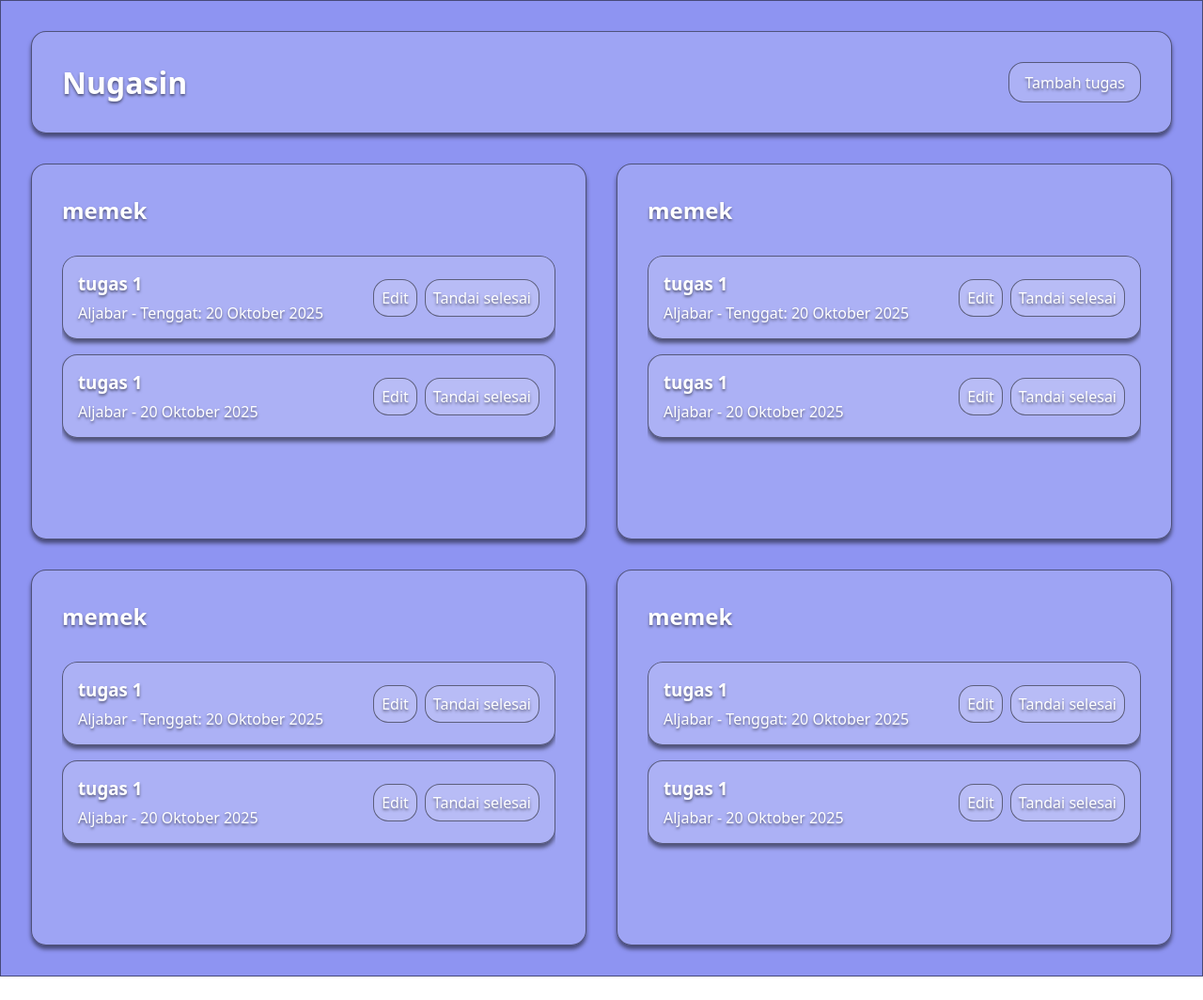
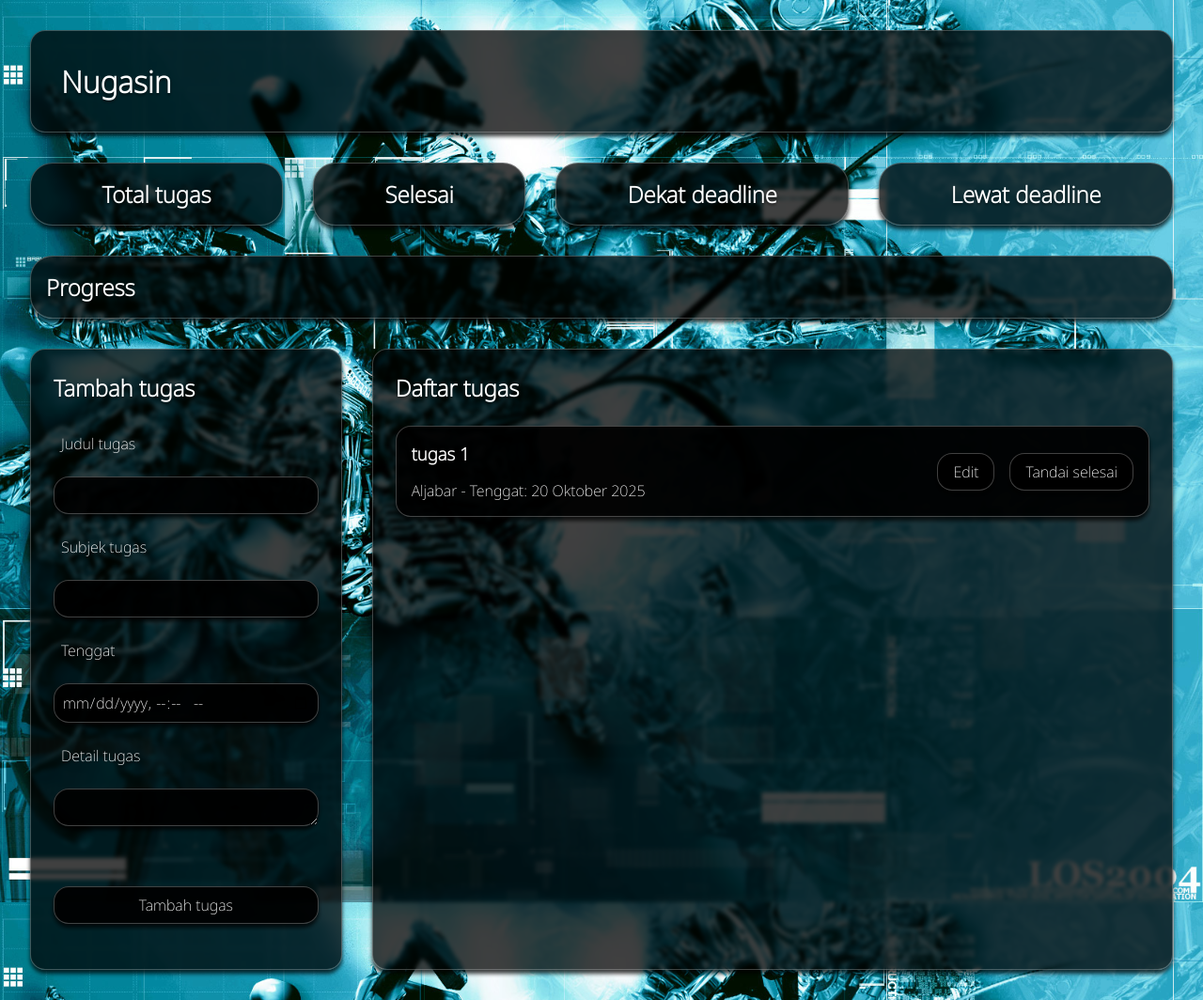
Before and after one commit to antasenaw/Nugasin, a plain HTML site: page index.html in a window 1280 px wide. Shown: the whole page at 94% size. Before the commit the page ends 1039 px from the top, so only its background shows below. Drawn offline with Linux system fonts and the light colour scheme; a script that the page names is missing.

Commit message:
Redesigned the UI

```diff
--- a/css/main.css
+++ b/css/main.css
@@ -1,67 +1,43 @@
 @import url('./reset.css');
-/* @import url('./input.css'); */
 
-
-.header-container,
-/* .main-container, */
-.task-container,
-/* .task-row, */
-/* h2, */
-/* .task-item-container, */
-li,
-.add-button,
-.close-btn,
-.submit-task-btn,
-.add-task-container,
-/* input, textarea, */
-.add-task-header,
-.body-container
-{
-  border: solid 1px rgba(0,0,0,.5);
-  /* border: solid 1px rgba(255,255,255,0.155); */
-  border-radius: 1rem;
-  box-shadow: 0px 4px 4px rgba(0,0,0,0.5);
-  /* margin: 1rem; */
+/* Font Face */
+@font-face {
+    font-family: "Noto Sans Extralight";
+    src: url("../assets/fonts/NotoSans-Extralight.ttf") format("truetype");
 }
 
-.header-container,
-.task-container
- {
-  background-color: rgba(255,255,255,0.15);
+body {
+  font-family: "Noto Sans Extralight", Arial, Helvetica, sans-serif;
+  background-image: url('../assets/images/bg1.jpg');
+  background-size: cover;        /* fills screen, keeps aspect ratio */
+  background-position: center;   /* keeps image centered */
+  background-repeat: no-repeat;  /* no tiling */
+  background-attachment: fixed;
+
+  color: white;
 }
 
-button {
-
-  text-shadow: 0 2px 3px rgba(0, 0, 0, 0.5);
+.general-style {
+  border: solid 1px rgba(255, 255, 255, 0.25);
+  background-color: rgba(0, 0, 0, 0.75);
+  box-shadow: 0 4px 4px rgba(0, 0, 0, 0.75);
+  backdrop-filter: blur(2px);
 }
 
 .body-container {
-  padding: 2rem;
   min-height: 100vh;
-  border-radius: 0;
-  background-color: #8E94F2;
-  color: white;
 
   display: flex;
   flex-direction: column;
   gap: 2rem;
+
+  margin: 2rem;
+  /* border: double 1px black; */
 }
 
-.header-container{
-  display: flex;
-  justify-content: space-between;
-
+.header-container {
   padding: 2rem;
-}
-
-.add-button, .close-btn {
-  /* position: fixed; */
-  /* left: 50%; */
-  /* right: 50%; */
-  padding: 0rem 1rem;
-  /* z-index: 2; */
-  background-color: rgba(255,255,255,0.15);
-  box-shadow: none;
+  border-radius: 1rem;
 }
 
 .main-container {
@@ -70,180 +46,128 @@ button {
   display: flex;
   flex-direction: column;
   gap: 2rem;
-  /* flex-wrap: wrap; */
+
+  /* border: solid 1px rgb(255, 0, 0); */
 }
 
-.task-row {
-  display: flex;
-  gap: 2rem;
-  /* flex-wrap: wrap; */
-
-  flex: 1 1 auto;
+.dash-board {
   /* border: solid 1px black; */
-}
-
-.task-container {
-  flex: 0 1 50%;
-  padding: 2rem;
-  /* padding-bottom: 0; */
-  min-height: 50vh;
-  max-height: 50vh;
 
   display: flex;
-  flex-direction: column;
+  flex-wrap: wrap;
   gap: 2rem;
 }
 
-.task-item-container {
+.dash-column {
+  display: flex;
+  flex-wrap: wrap;
+  gap: 2rem;
+
   flex: 1 1 auto;
-  /* padding: 1rem; */
-  overflow-y: auto;
-  box-shadow: none;
-  border-radius: 1rem;
+}
+
+.dash-item {
+  flex: 1 1 auto;
+  padding: 1rem;
+  border-radius: 1.5rem;
+  text-align: center;
+}
+
+.dash-acc {
+  flex: 1 1 50%;
+    padding: 1rem;
+  border-radius: 1.5rem;
+}
+
+.task-board{
+  /* border: solid 1px blue; */
+  flex: 1 1 auto;
 
   display: flex;
-  flex-direction: column;
-  gap: 1rem;
-  padding-bottom: .5rem;
-  /* background-color: #353535; */
-
+  gap: 2rem;
+  flex-wrap: wrap;
 }
 
-/* .task-container h2 { */
-  /* background-color: #BDBBB0; */
-/* } */
+.task-input {
+  flex: 1 1 auto;
+  padding: 1.5rem;
+  border-radius: 1rem;
+}
+
+.task-list {
+  flex: 1 1 67%;
+  padding: 1.5rem;
+  border-radius: 1rem;
+}
+
+.task-item-container {
+  padding: 1.5rem 0;
+}
 
 .task-item {
-  cursor: pointer;
-
-  display: flex;
-  justify-content:space-between;
-  align-items: center;
-  flex-wrap: wrap;
-
-  gap: .5rem;
-}
-
-/* #item-title {
-  margin-bottom: .25rem;
-} */
-
-.task-item-name {
-  display: flex;
-  flex-direction: column;
-  gap: .5rem;
-}
-
-/* .task-item-subject-date p, */
-.task-item-button button {
-  /* background-color: #AAAFF5; */
-  padding: .5rem;
-  border: solid 1px rgba(0, 0, 0, 0.5);
-  border-radius: 1rem;
-  background-color: rgba(255,255,255,0.15);
-}
-
-.done-button {
-  margin-left: .5rem;
-}
-
-.task-item-name {
-  display: flex;
-  flex-direction: column;
-  gap: .5rem;
-}
-
-.item-title {
-  margin: 0;
-}
-
-.task-item.completed {
-  opacity: 0.6;
-  text-decoration: line-through;
-}
-
-/* .task-container h2, */
-.task-item-container li {
-  padding: 1rem;
-  background-color: rgba(255,255,255,0.15);
-  /* box-shadow: none; */
-}
-
-.overlay {
-  position: fixed;
-  top: 0;
-  bottom: 0;
-  left: 0;
-  right: 0;
-  height: 100vh;
-  width: 100vw;
-  z-index: 2;
-
-  display: flex;
-  justify-content: center;
-  align-items: center;
-  backdrop-filter: blur(.2rem);
-  color: white;
-}
-
-.hidden {
-  display: none;
-}
-
-.add-task-container {
-  background-color: #8E94F2;
-  width: 30%;
-  height: 90%;
-  padding: 1rem;
-  overflow-y: auto;
-}
-
-.add-task-header {
-  margin-bottom: 1rem;
-  background-color: rgba(255,255,255,0.3);
   padding: 1rem;
   border-radius: 1rem;
 
   display: flex;
+  align-items: center;
   justify-content: space-between;
 }
 
+.task-item-info, .task-item-button {
+  display: flex;
+  gap: 1rem;
+}
+
+.task-item-info {
+  flex-direction: column;
+}
+
+.task-edit, .task-delete {
+  border-radius: 1rem;
+  padding: .5rem 1rem;
+}
+
+.task-form {
+  padding: 1.5rem 0;
+}
+
 .form-fieldset {
+
   display: flex;
   flex-direction: column;
   gap: 1rem;
   border: none;
 }
 
-input, textarea {
-  background-color: rgba(255,255,255,0.15);
+.form-fieldset * {
   border-radius: 1rem;
-  padding: 1rem;
-  max-width: 100%;
-
+  padding: .5rem;
 }
 
-textarea {
-  resize: vertical;
-}
 .submit-task-btn {
-  padding: 1rem;
-  margin-top: 2rem;
-  background-color: rgba(255,255,255,0.3);
+  margin-top: 3rem;
 }
 
-@media (max-width: 760px) {
-  .task-row {
-    flex-wrap: wrap;
-  }
+/* .dash-item::before {
+  content: '';
+  position: absolute;
+  inset: -5% -2.5%;
+  border: solid 1px rgba(255, 255, 255, 0.25);
+  background-color: rgba(0, 0, 0, 0);
+  box-shadow: 0 4px 4px rgba(0, 0, 0, 0.75);
+  border-radius: inherit;
+  z-index: -1;
+} */
 
-  .task-container {
-    flex: 1 1 100%;
-    min-height: 75vh;
-    max-height: 75vh;
-  }
-
-  .add-task-container {
-    width: 90%;
-  }
-}
+/* .general-style::after {
+    content: "";
+    position: absolute;
+    inset: 0 0 45% 0;
+    background: linear-gradient(
+        to bottom,
+        rgba(255, 255, 255, 0.6),
+        rgba(255, 255, 255, 0.06)
+    );
+    border-radius: inherit;
+    z-index: -1;
+} */
--- a/index.html
+++ b/index.html
@@ -11,105 +11,67 @@
   </head>
 
   <body>
+
+
     <div class="body-container">
 
-      <header class="header-container">
+      <header class="header-container general-style">
         <h1>Nugasin</h1>
-        <button class="add-button">Tambah tugas</button>
+        <!-- <button class="add-button">Tambah tugas</button> -->
       </header>
 
       <main class="main-container">
-        <div class="task-row">
-          <section class="task-container">
-            <h2>memek</h2>
+        <div class="dash-board">
+          <div class="dash-column">
+            <section class="dash-item general-style">
+              <h2>Total tugas</h2>
+            </section>
+            <section class="dash-item general-style">
+              <h2>Selesai</h2>
+            </section>
+          </div>
+          <div class="dash-column">
+            <section class="dash-item general-style">
+              <h2>Dekat deadline</h2>
+            </section>
+            <section class="dash-item general-style">
+              <h2>Lewat deadline</h2>
+            </section>
+          </div>
+
+            <section class="dash-acc general-style">
+              <h2>Progress</h2>
+            </section>
+
+        </div>
+
+        <div class="task-board">
+          <section class="task-input general-style">
+            <h2>Tambah tugas</h2>
+            <form class="task-form">
+              <fieldset class="form-fieldset">
+                <label for="title">Judul tugas</label>
+                <input class="general-style" type="text" id="title" name="title" required>
+                <label for="subject">Subjek tugas</label>
+                <input class="general-style" type="text" id="subject" name="subject" required>
+                <label for="due">Tenggat</label>
+                <input class="general-style" type="datetime-local" id="due" name="due" required>
+                <label for="details">Detail tugas</label>
+                <textarea class="general-style" id="details" name="details" required rows="1"></textarea>
+                <button type="submit" class="submit-task-btn general-style">Tambah tugas</button>
+              </fieldset>
+            </form>
+          </section>
+          <section class="task-list general-style">
+            <h2>Daftar tugas</h2>
             <ul class="task-item-container">
-              <li class="task-item">
-                <div class="task-item-name">
-                  <h3 class="item-title">tugas 1</h3>
+              <li class="task-item general-style">
+                <div class="task-item-info">
+                  <h3>tugas 1</h3>
                   <p>Aljabar - Tenggat: 20 Oktober 2025</p>
                 </div>
                 <div class="task-item-button">
-                  <button>Edit</button><button class="done-button">Tandai selesai</button>
-                </div>
-              </li>
-              <li class="task-item">
-                <div class="task-item-name">
-                  <h3 class="item-title">tugas 1</h3>
-                  <p>Aljabar - 20 Oktober 2025</p>
-                </div>
-                <div class="task-item-button">
-                  <button>Edit</button><button class="done-button">Tandai selesai</button>
-                </div>
-              </li>
-            </ul>
-          </section>
-          <section class="task-container">
-            <h2>memek</h2>
-            <ul class="task-item-container">
-              <li class="task-item">
-                <div class="task-item-name">
-                  <h3 class="item-title">tugas 1</h3>
-                  <p>Aljabar - Tenggat: 20 Oktober 2025</p>
-                </div>
-                <div class="task-item-button">
-                  <button>Edit</button><button class="done-button">Tandai selesai</button>
-                </div>
-              </li>
-              <li class="task-item">
-                <div class="task-item-name">
-                  <h3 class="item-title">tugas 1</h3>
-                  <p>Aljabar - 20 Oktober 2025</p>
-                </div>
-                <div class="task-item-button">
-                  <button>Edit</button><button class="done-button">Tandai selesai</button>
-                </div>
-              </li>
-            </ul>
-          </section>
-        </div>
-        <div class="task-row">
-          <section class="task-container">
-            <h2>memek</h2>
-            <ul class="task-item-container">
-              <li class="task-item">
-                <div class="task-item-name">
-                  <h3 class="item-title">tugas 1</h3>
-                  <p>Aljabar - Tenggat: 20 Oktober 2025</p>
-                </div>
-                <div class="task-item-button">
-                  <button>Edit</button><button class="done-button">Tandai selesai</button>
-                </div>
-              </li>
-              <li class="task-item">
-                <div class="task-item-name">
-                  <h3 class="item-title">tugas 1</h3>
-                  <p>Aljabar - 20 Oktober 2025</p>
-                </div>
-                <div class="task-item-button">
-                  <button>Edit</button><button class="done-button">Tandai selesai</button>
-                </div>
-              </li>
-            </ul>
-          </section>
-          <section class="task-container">
-            <h2>memek</h2>
-            <ul class="task-item-container">
-              <li class="task-item">
-                <div class="task-item-name">
-                  <h3 class="item-title">tugas 1</h3>
-                  <p>Aljabar - Tenggat: 20 Oktober 2025</p>
-                </div>
-                <div class="task-item-button">
-                  <button>Edit</button><button class="done-button">Tandai selesai</button>
-                </div>
-              </li>
-              <li class="task-item">
-                <div class="task-item-name">
-                  <h3 class="item-title">tugas 1</h3>
-                  <p>Aljabar - 20 Oktober 2025</p>
-                </div>
-                <div class="task-item-button">
-                  <button>Edit</button><button class="done-button">Tandai selesai</button>
+                  <button class="task-edit general-style">Edit</button><button class="task-delete general-style">Tandai selesai</button>
                 </div>
               </li>
             </ul>
--- a/scripts/main.js
+++ b/scripts/main.js
@@ -1,5 +1,5 @@
 import { view } from './view.js';
 import { controller } from "./controller.js";
 
-// view();
-controller();
+view();
+// controller();
--- a/scripts/view.js
+++ /dev/null
@@ -1,115 +0,0 @@
-// import { bodyHTML, taskRowHTML, taskContainerHTML, inputFormHTML } from "./components.js";
-
-const components = {
-
-  bodyHTML: `
-    <div class="body-container">
-
-      <header class="header-container">
-        <h1>Nugasin</h1>
-        <button class="add-button">Tambah tugas</button>
-      </header>
-
-      <main class="main-container">
-
-      </main>
-
-    </div>
-  `,
-  taskRowHTML: `
-    <div class="task-row">
-    </div>
-  `,
-  taskContainerName:
-    ['Harus dikerjakan', 'Dekat tenggat', 'Lewat tenggat', 'Selesai'],
-  taskContainerHTML:
-    [],
-  inputFormHTML: `
-    <div class="overlay hidden">
-      <div class="add-task-container">
-          <div class="add-task-header">
-            <h2>Tambah tugas</h2>
-            <button class="close-btn">Tutup</button>
-          </div>
-        <form id="task-form">
-          <fieldset class="form-fieldset">
-            <label for="title">Judul tugas</label>
-            <input type="text" id="title" name="title" required>
-            <label for="subject">Subjek tugas</label>
-            <input type="text" id="subject" name="subject" required>
-            <label for="due">Tenggat</label>
-            <input type="datetime-local" id="due" name="due" required>
-            <label for="details">Detail tugas</label>
-            <textarea id="details" name="details" required rows="1"></textarea>
-            <button type="submit" class="submit-task-btn">Tambah tugas</button>
-          </fieldset>
-        </form>
-      </div>
-    </div>
-  `,
-  taskContainer() {
-    this.taskContainerName.forEach(nama => {
-      const taskContainerTemp = `
-        <section class="task-container">
-          <h2>${nama}</h2>
-          <ul class="task-item-container">
-            <li class="task-item">
-              <div class="task-item-name">
-                <h3 class="item-title">tugas 1</h3>
-                <p>Aljabar - Tenggat: 20 Oktober 2025</p>
-              </div>
-              <div class="task-item-button">
-                <button>Edit</button><button class="done-button">Tandai selesai</button>
-              </div>
-            </li>
-            <li class="task-item">
-              <div class="task-item-name">
-                <h3 class="item-title">tugas 1</h3>
-                <p>Aljabar - 20 Oktober 2025</p>
-              </div>
-              <div class="task-item-button">
-                <button>Edit</button><button class="done-button">Tandai selesai</button>
-              </div>
-            </li>
-          </ul>
-        </section>
-    `
-      this.taskContainerHTML.push(taskContainerTemp);
-    })
-  }
-}
-
-components.taskContainer();
-
-function renderBody() {
-  document.querySelector('body').insertAdjacentHTML("beforeend", components.bodyHTML);
-}
-
-function renderTaskRow() {
-  const mainElem = document.querySelector('.main-container');
-  for (let i = 0; i < 2; i++) {
-    mainElem.insertAdjacentHTML("beforeend", components.taskRowHTML) ;
-  }
-}
-
-function renderTaskContainer() {
-  document.querySelectorAll('.task-row').forEach((taskRow, rowIndex) => {
-    const start = rowIndex * 2;
-    const end = start + 2;
-    const containers = components.taskContainerHTML.slice(start, end);
-    containers.forEach(html => {
-      taskRow.insertAdjacentHTML("beforeend", html);
-    });
-  });
-}
-
-function renderInputForm() {
-  document.querySelector('.task-row').insertAdjacentHTML("beforebegin", components.inputFormHTML);
-}
-
-export function view () {
-  renderBody();
-  renderTaskRow();
-  renderTaskContainer();
-  renderInputForm();
-}
```
Also changed, not shown: assets/fonts/NotoSans-Extralight.ttf (added), assets/fonts/NotoSans-Light.ttf (added), assets/images/bg1.jpg (added).
